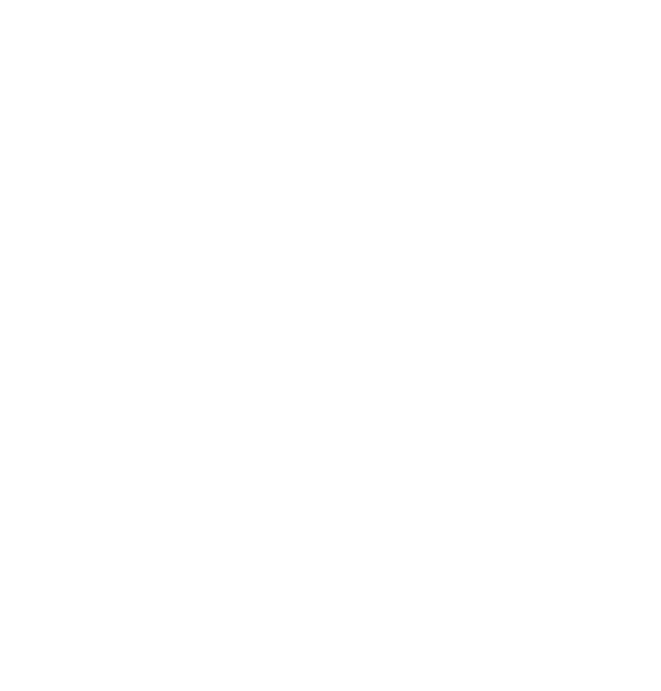
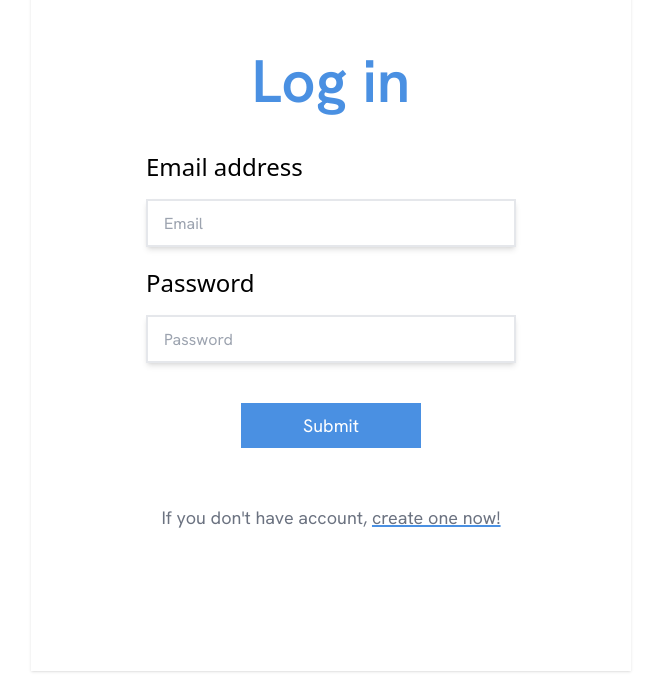
Before and after one commit to DNDonchev20/ai-best-homework-assignment, a Vue app in the folder client/: page /login in a window 1280 px wide. Before the commit this address had no page. Shown: the part 109-800 px from the top of the page, without its empty margins (309-970 px from the left). Built offline with nearby package versions, Linux system fonts and the light colour scheme.

Commit message:
Finish the login page

```diff
--- a/client/src/router/index.ts
+++ b/client/src/router/index.ts
@@ -1,5 +1,6 @@
 import { createRouter, createWebHistory } from "vue-router";
 import IndexView from "../views/IndexView.vue";
+import LoginView from "../views/LoginView.vue";
 
 const router = createRouter({
   history: createWebHistory(import.meta.env.BASE_URL),
@@ -12,6 +13,14 @@
         title: "Home",
       },
     },
+    {
+      path: "/login",
+      name: "login",
+      component: LoginView,
+      meta: {
+        title: "Login",
+      },
+    },
   ],
 });
 
--- a/client/src/style.css
+++ b/client/src/style.css
@@ -10,6 +10,8 @@
 h4,
 h5,
 h6,
-p {
+p,
+input,
+input:focus {
   font-family: "Hanken Grotesk", sans-serif;
 }
--- a/client/src/views/IndexView.vue
+++ b/client/src/views/IndexView.vue
@@ -25,11 +25,13 @@
         dicta adipisci.
       </p>
       <div class="mt-10 flex">
-        <a
-          href="#"
-          class="text-md rounded bg-accent/100 px-5 py-2 font-semibold text-white hover:bg-accent/90"
-          >Start now
-        </a>
+        <RouterLink to="/login">
+          <a
+            href="#"
+            class="text-md rounded bg-accent/100 px-5 py-2 font-semibold text-white hover:bg-accent/90"
+            >Start now
+          </a>
+        </RouterLink>
       </div>
     </div>
     <img
--- /dev/null
+++ b/client/src/views/LoginView.vue
@@ -0,0 +1,51 @@
+<script setup lang="ts">
+import { RouterLink, RouterView } from "vue-router";
+</script>
+
+<template>
+  <div class="mx-auto mt-20 min-h-[700px] max-w-[600px] pt-20 shadow">
+    <h1 class="text-center text-6xl font-semibold text-accent">Log in</h1>
+    <form action="#" class="mx-auto max-w-[700px]">
+      <div class="mx-auto mt-10 max-w-[370px]">
+        <label for="email" class="block text-2xl">Email address</label>
+        <input
+          id="email"
+          name="email"
+          type="email"
+          placeholder="Email"
+          autocomplete="email"
+          required
+          class="font- mt-4 block h-[48px] w-full border-2 border-solid pl-4 shadow-md outline-none"
+        />
+      </div>
+      <div class="mx-auto mt-5 max-w-[370px]">
+        <label for="password" class="block text-2xl">Password</label>
+        <input
+          id="password"
+          name="password"
+          type="password"
+          placeholder="Password"
+          required
+          class="font- mt-4 block h-[48px] w-full border-2 border-solid pl-4 shadow-md outline-none"
+        />
+      </div>
+      <button
+        type="submit"
+        class="mx-auto mt-10 flex h-[45px] w-[180px] cursor-pointer items-center justify-center bg-accent hover:bg-accent/90"
+      >
+        <p class="text-lg text-white">Submit</p>
+      </button>
+    </form>
+    <p class="mt-14 text-center text-lg text-gray-500">
+      If you don't have account,
+      <RouterLink to="/register"
+        ><span
+          class="cursor-pointer underline decoration-accent decoration-solid decoration-2"
+          >create one now!</span
+        ></RouterLink
+      >
+    </p>
+  </div>
+</template>
+
+<style></style>
```
